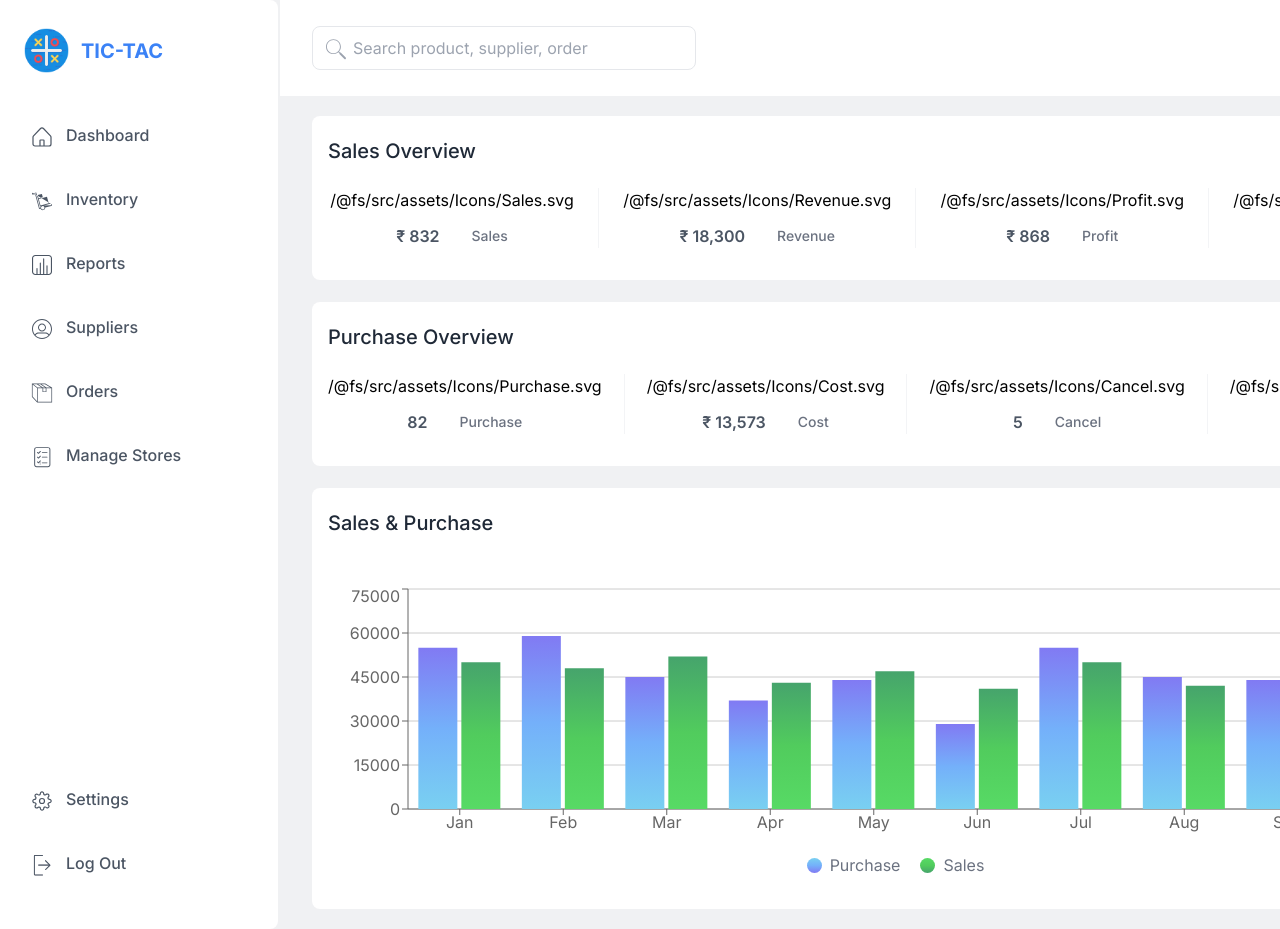
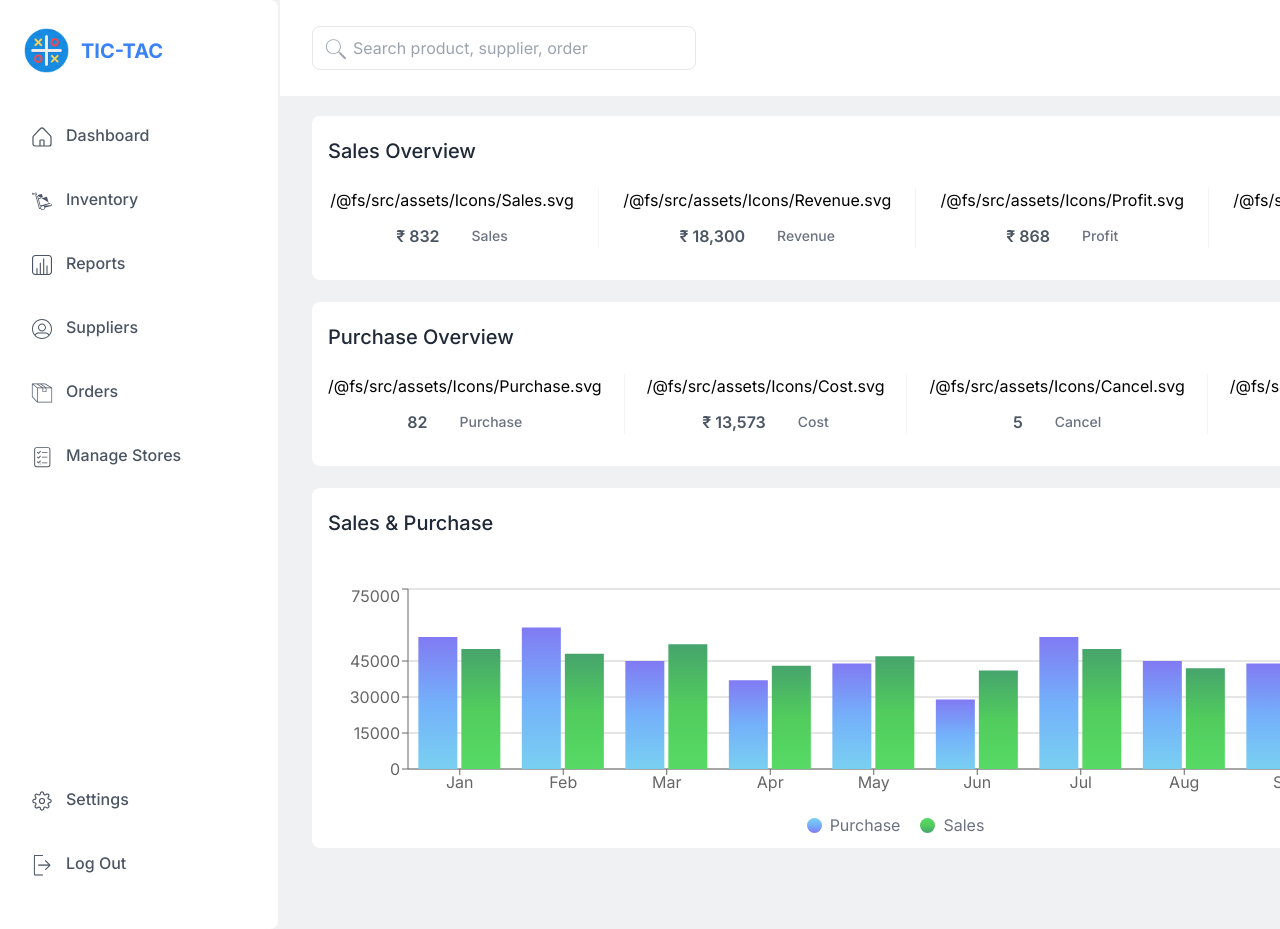
Before and after one commit to Zengoozz/Inventory-Management, a React (Vite) app: page / in a window 1280 px wide. Shown: the top 929 px of the page. Built offline with nearby package versions, Linux system fonts and the light colour scheme.

Commit message:
EditingGraphs[Responsive]

```diff
--- a/src/Components/GeneralCardItem.tsx
+++ b/src/Components/GeneralCardItem.tsx
@@ -1,3 +1,4 @@
+
 import { CardData } from "./CardsData";
 import InfoItem from "./Hero/Cards/InfoItem";
 import { AreaLineComposedGraph } from "./Hero/Graph/AreaLineComposedGraph";
@@ -19,11 +20,17 @@ const GeneralCardItem: React.FC<CardData> = (props) => {
             </h1>
             {props.Type == "GB" && <RearButton />}
          </span>
+
          {/* #NOTE: Graph */}
-         {props.Type == "GB" && <BarChartGraph {...props} />}
+         {props.Type == "GB" && ( // #DEBUG: ResponsiveContainer Resizing
+            <BarChartGraph {...props} />
+         )}
 
-         {props.Type == "GC" && <AreaLineComposedGraph {...props} />}
-         {/* #NOTE: Not Graph */}
+         {props.Type == "GC" && ( // #DEBUG: ResponsiveContainer Resizing
+               <AreaLineComposedGraph {...props} />
+         )}
+
+         {/* #NOTE: Overview & Summary */}
          {!props.Type.includes("G") && (
             <div className={`flex justify-between mt- ${listOfItemsMargin}`}>
                {props.Icons &&
@@ -58,3 +65,23 @@ const RearButton: React.FC = () => {
       </button>
    );
 };
+
+// interface graphProps {
+//    children: ReactElement;
+//    width: number;
+//    height: number;
+// }
+
+// const GraphResponsiveContainer: React.FC<graphProps> = (props) => {
+//    // #DEBUG: ResponsiveContainer Resizing
+//    return (
+//       <ResponsiveContainer
+//          width="100%"
+//          height="100%"
+//          maxHeight={260}
+//          className={"mt-[1.625rem]"}
+//       >
+//          {props.children}
+//       </ResponsiveContainer>
+//    );
+// };
--- a/src/Components/Hero/CardsList.tsx
+++ b/src/Components/Hero/CardsList.tsx
@@ -3,7 +3,7 @@ import GeneralCardItem from "../GeneralCardItem";
 
 const CardsList = () => {
    return (
-      <div className="grid grid-cols-[20fr_11fr] grid-rows-[10.25rem_10.25rem] gap-[1.375rem]">
+      <div className="grid grid-cols-[20fr_11fr] grid-rows-[10.25rem_10.25rem_22.5rem] gap-[1.375rem]">
          {CardsListData.map((data, index) => {
             const classStyle = index % 2 == 0 ? "col-start-1" : "col-start-2";
             return (
--- a/src/Components/Hero/Graph/AreaLineComposedGraph.tsx
+++ b/src/Components/Hero/Graph/AreaLineComposedGraph.tsx
@@ -13,24 +13,18 @@ import { CardData } from "../../CardsData";
 
 //TODO: Check the Overview Items Margin Between Name & Qty
 
-export const AreaLineComposedGraph: React.FC<CardData> = (props) => {
-   return (
+export const AreaLineComposedGraph: React.FC<CardData> = (props) => (
    <ResponsiveContainer
       width="100%"
       height="100%"
-         maxHeight={300}
+      maxHeight={260}
       className={"mt-10"}
    >
-         <ComposedChart
-            width={500}
-            height={350}
+      <ComposedChart // #DEBUG: ResponsiveContainer Resizing
+         // width={360}
+         width={360}
+         height={240}
          data={props.GraphsData}
-            margin={{
-               top: 5,
-               right: 10,
-               left: 0,
-               bottom: 0,
-            }}
       >
          <CartesianGrid
             vertical={false}
@@ -72,7 +66,6 @@ export const AreaLineComposedGraph: React.FC<CardData> = (props) => {
       </ComposedChart>
    </ResponsiveContainer>
 );
-};
 
 interface LegendPayload {
    value: string; // The label for the legend item
--- a/src/Components/Hero/Graph/BarChartGraph.tsx
+++ b/src/Components/Hero/Graph/BarChartGraph.tsx
@@ -16,12 +16,12 @@ export const BarChartGraph: React.FC<CardData> = (props) => {
       <ResponsiveContainer
          width="100%"
          height="100%"
-         maxHeight={300}
+         maxHeight={260}
          className={"mt-10"}
       >
          <BarChart
-            width={500}
-            height={300}
+            width={590}
+            height={260}
             data={props.GraphsData}
             margin={{
                top: 5,
@@ -143,6 +143,7 @@ export const BarChartGraph: React.FC<CardData> = (props) => {
             <Legend content={<RenderLegend />} />
 
             <Bar
+               width={1}
                dataKey="yAxisVal1"
                name="Purchase"
                fill="url(#barGradient1)"
@@ -155,6 +156,7 @@ export const BarChartGraph: React.FC<CardData> = (props) => {
             />
 
             <Bar
+               width={1}
                dataKey="yAxisVal2"
                name="Sales"
                fill="url(#barGradient2)"
```
Also changed, not shown: src/Components/Hero/Stocks/Stock.tsx (deleted, +0 -11 lines). Lines whose indentation alone changed are shown as unchanged.
